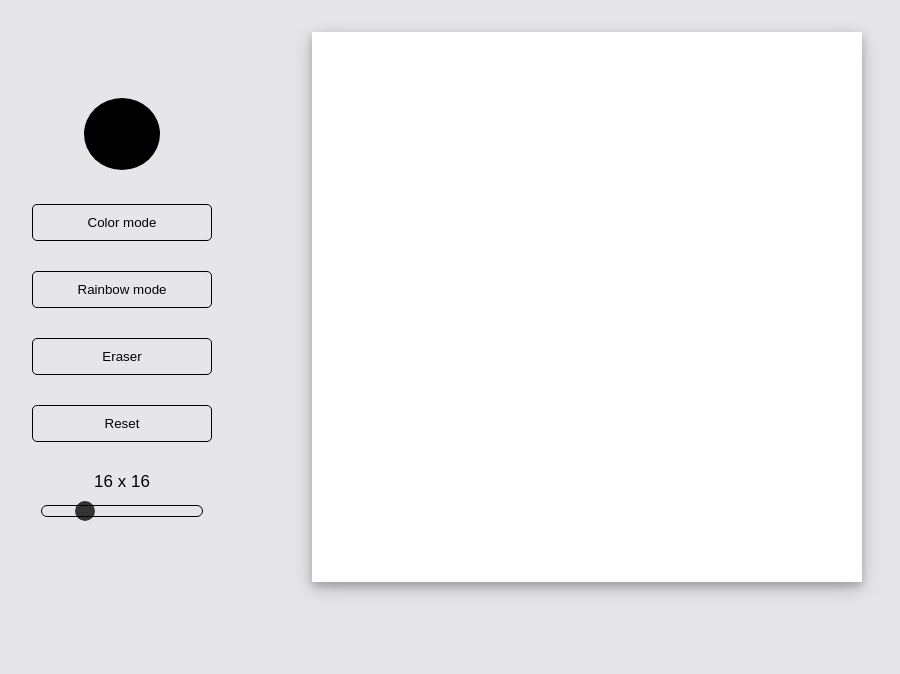
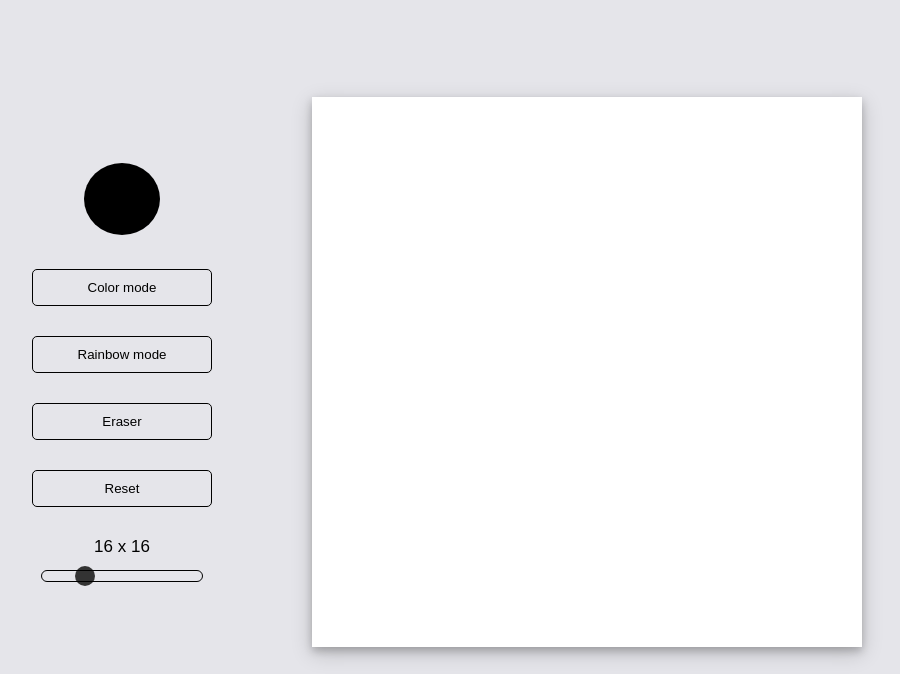
Before and after one commit to MahmoodElsaayed/Etch-a-sketch, a plain HTML site: page index.html in a window 1280 px wide. Shown: the part 126-800 px from the top of the page, without its empty margins (58-958 px from the left). Drawn offline with Linux system fonts and the light colour scheme.

Commit message:
Update style.css

```diff
--- a/css/style.css
+++ b/css/style.css
@@ -23,7 +23,7 @@ body {
     align-items: center;
     gap: 100px;
     max-width: 1100px;
-    margin: auto;
+    margin: 100px auto 0 auto;
 }
 
 .sketch-board {
```
